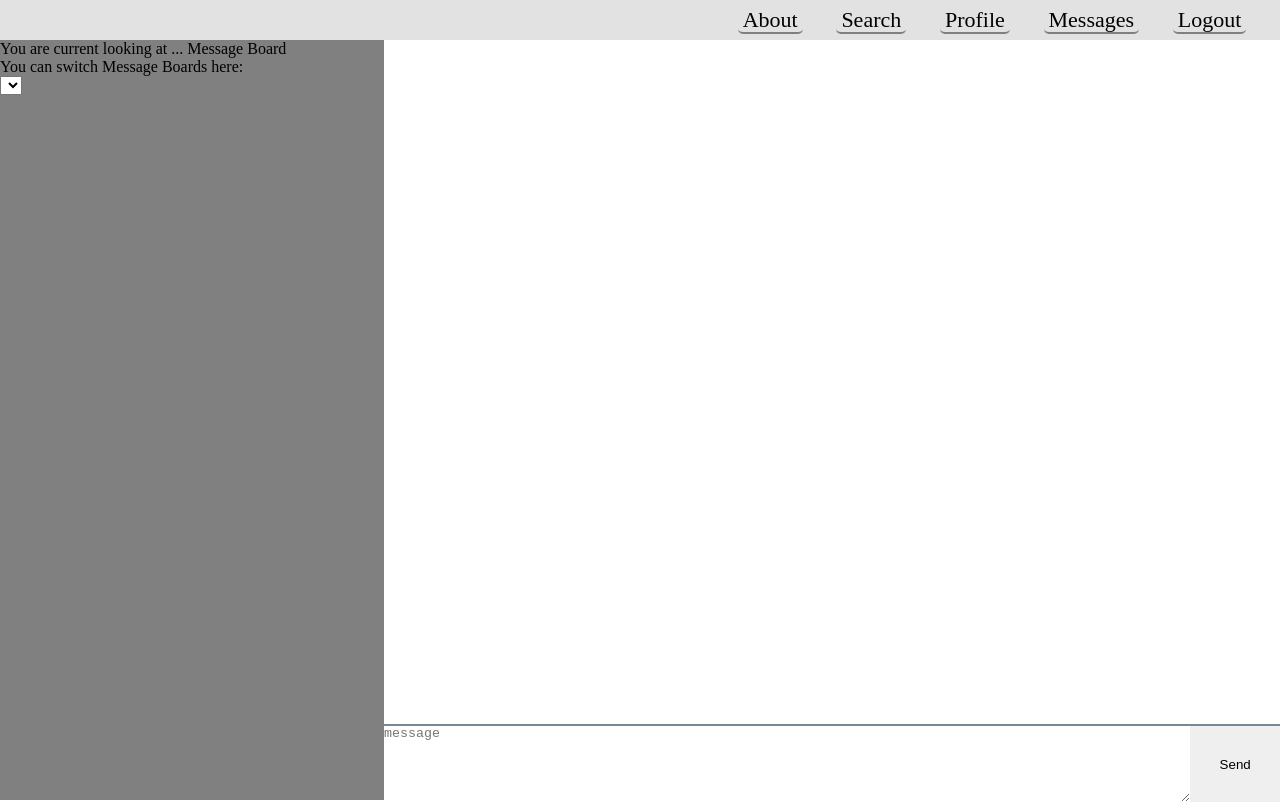
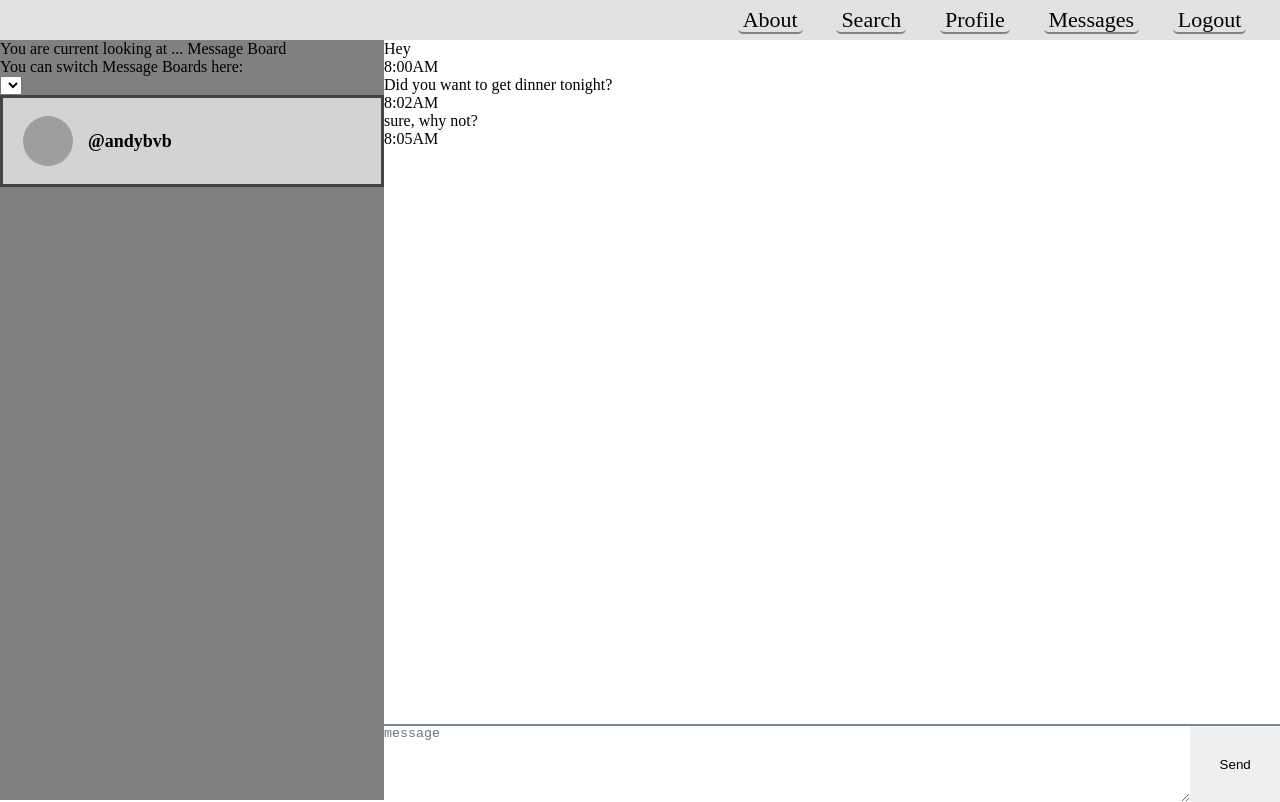
Before and after one commit to AnthonyStembreit/character_media_app, a React (Create React App) app in the folder client/: page /messages in a window 1280 px wide. Built offline with nearby package versions, Linux system fonts and the light colour scheme; grey boxes are pictures that could not be loaded.

Commit message:
created conversation component, message component, and am now mapping those components using dummy data, styled conversation component

```diff
--- /dev/null
+++ b/client/src/components/Conversation/conversation.css
@@ -0,0 +1,19 @@
+.conversation-container{
+    height: 10%;
+    display: flex;
+    align-items: center;
+    padding: 5px;
+    border: 3px solid rgb(67, 67, 67);
+    background-color: lightgrey;
+}
+.conversation-container img{
+    height: 50px;
+    width: 50px;
+    border-radius: 900px;
+    margin-left: 15px;
+    margin-right: 15px;
+}
+.conversation-container p{
+    font-weight: 700;
+    font-size: 18px;
+}
--- a/client/src/components/Conversation/index.js
+++ b/client/src/components/Conversation/index.js
@@ -0,0 +1,16 @@
+//img if not group chat
+//other persons username  || name
+// list of persons if group chat
+import React from 'react';
+import './conversation.css'
+export default function Conversation(props) {
+    //this will work for users but not characters
+    return (
+        <div class="conversation-container" onClick={(e)=>{e.preventDefault(); console.log(e.target.value)}} value={props.id}>
+            {props.users.length === 1 ? <>
+                <img src={props.users[0].img} />
+                <p>@{props.users[0].username}</p>
+            </> : <p>{props.users.join(", @")}</p>}
+        </div>
+    )
+}
--- a/client/src/components/Message/index.js
+++ b/client/src/components/Message/index.js
@@ -0,0 +1,14 @@
+//if state.user.id === message.user.id then className="myMsg" color x float right
+//else className="theirMsg" color y float left
+import React from 'react';
+import { useSelector } from 'react-redux';
+
+export default function Message(props) {
+    const state = useSelector(state => state);
+    return (
+        <div className={props.user.id === state.user.id ? "myMsg": "theirMsg"}>
+            <p>{props.message}</p>
+            <p>{props.createdAt}</p>
+        </div>
+    )
+}
--- a/client/src/pages/MessageBoard/index.js
+++ b/client/src/pages/MessageBoard/index.js
@@ -1,10 +1,25 @@
-import React from 'react';
+import { React, useState, useEffect } from 'react';
 import { useSelector } from 'react-redux';
 import "./message_board.css";
+import Conversation from "../../components/Conversation";
+import Message from "../../components/Message";
 
 export default function MessageBoard() {
     const state = useSelector(state => state);
     console.log(state.auth)
+    let conversations = [
+        {
+            users: [{ id: 1, img: "https://i.pinimg.com/474x/f1/d9/e1/f1d9e1e814bf8804b9ebd97c42675a0d.jpg", username: "andybvb" }],
+            id: 1,
+            messages: [{ id: 1, user: { id: 1 }, message: "Hey", createdAt: "8:00AM" }, { id: 2, user: { id: 1 }, message: "Did you want to get dinner tonight?", createdAt: "8:02AM" }, { id: 3, user: { id: 2 }, message: "sure, why not?", createdAt: "8:05AM" }]
+        }
+    ]
+    //might want to make this a global state in redux
+    const [activeConversation, setActiveConversation] = useState({
+        users: [{ id: 1, img: "https://i.pinimg.com/474x/f1/d9/e1/f1d9e1e814bf8804b9ebd97c42675a0d.jpg", username: "andybvb" }],
+        id: 1,
+        messages: [{ id: 1, user: { id: 1 }, message: "Hey", createdAt: "8:00AM" }, { id: 2, user: { id: 1 }, message: "Did you want to get dinner tonight?", createdAt: "8:02AM" }, { id: 3, user: { id: 2 }, message: "sure, why not?", createdAt: "8:05AM" }]
+    })
     const handleMessage = async (e) => {
         e.preventDefault();
         let message = e.target.previousSibling.value
@@ -14,6 +29,9 @@
         //TODO find a way to figure out reciever's user id
         //then call axios here
     }
+    useEffect(() => {
+        //call axios here to retrieve users conversations
+    }, [])
     return (
         <section id="message-board">
             <aside id="conversations">
@@ -21,15 +39,23 @@
                     <p>You are current looking at ... Message Board</p>
                     <p>You can switch Message Boards here:</p>
                     <select>
-                        {/* map <option>{name{</option> --username, then their character names here */}
+                        {/* map <option>{name}</option> --username, then their character names here */}
                     </select>
                 </div>
                 {/* future dev set up a way to search messages here */}
-                {/*map Conversation components here */}
+                {/*map Conversation components here -10 at first then 'load all' button)*/}
+                {conversations.map(conversation => {
+                    return <Conversation users={conversation.users}
+                        id={conversation.id} />
+                })}
             </aside>
             <main>
                 <div id="current-messages">
+                    {/*active chat img & username*/}
                     {/*map Message components here */}
+                    {activeConversation.messages.map(message =>{
+                        return <Message user={message.user} message={message.message} createdAt={message.createdAt}/>
+                    })}
                 </div>
                 <form id="message-form" onSubmit={(e) => handleMessage(e)}>
                     <textarea placeholder="message" id="usersMsg"></textarea>
--- a/client/src/utils/reducers.js
+++ b/client/src/utils/reducers.js
@@ -11,7 +11,7 @@
         username: "test",
         img: "https://encrypted-tbn0.gstatic.com/images?q=tbn:ANd9GcRQbBpAnjzhX3OtbT_voeJHVpalKyECOyNOLA&usqp=CAU",
         bio: "Consequat anim officia ipsum consectetur commodo. Commodo aute et et cupidatat. Irure voluptate cillum culpa ullamco quis ex magna consectetur. Minim consequat id Lorem incididunt elit veniam sint cupidatat duis enim eu pariatur anim. Mollit adipisicing dolore velit cupidatat proident ad nostrud laborum commodo do esse. Exercitation velit elit aliqua enim.",
-        characters: []
+        characters: [],
     }
 }
 
```
